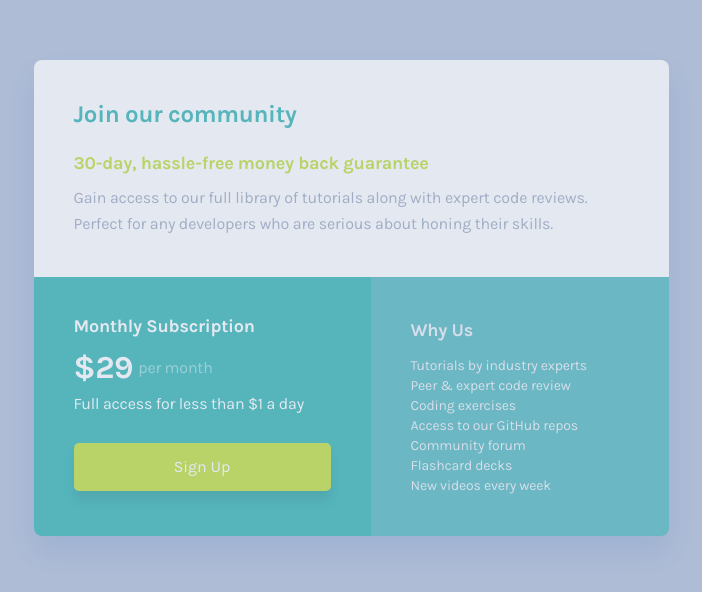
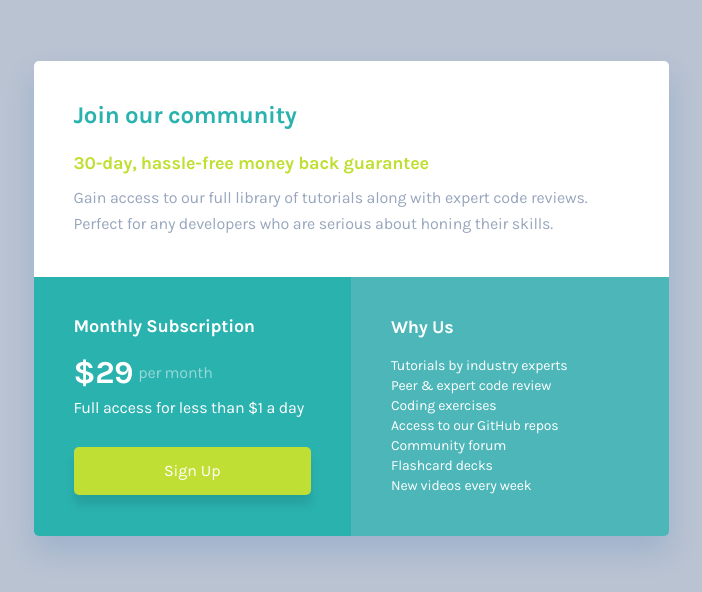
Before and after one commit to KutovaNatalya/grid, a plain HTML site: page index.html in a window 1536 px wide. Shown: the part 102-694 px from the top of the page, without its empty margins (417-1119 px from the left). Drawn offline with Linux system fonts and the light colour scheme; files whose address does not match are found by name.

Commit message:
next commit was added

```diff
--- a/css/style.css
+++ b/css/style.css
@@ -2,69 +2,64 @@
 body {
     font-family: Karla;
     background-color: var(--initial-color);
-    opacity: 0.67;
     font-weight: 400;
     font-size: 14px;
 }
 :root {
-    --initial-color: hsl(218, 33%, 76%);
+    --initial-color: hsl(218, 22%, 67%, 0.67);
     --primary-color: hsl(179, 62%, 43%);
-    --secondary-color: #9AA7BE;
     --btn-color: hsl(71, 73%, 54%);
 }
 .wrapper {
-height: 100%;
 padding: 72px 0 62px 0px;
 }
 .layout {
-   padding: 0 2rem;
+   padding: 0 32px;
 }
 .card {
 border-radius: 5px;
 overflow: hidden;
 }
-.section {
+.item {
     padding: 24px;
     color: #fff;
-    background-color: var(--primary-color);
 }
 .title {
     margin-bottom: 18px;
     font-size: 18px;
     font-weight: 700;
-    letter-spacing: -0.225px;
+    line-height: 21px;
+    letter-spacing: -0.22px;
 }
-.main_section {
+.main {
     background-color: #fff;
     padding: 28px 24px 32px 24px;
 }
-.main-section_title {
+.main_title {
     color: var(--primary-color);
     font-size: 20px;
+    line-height: 23px;
     font-weight: 700;
     letter-spacing: -0.25px;
     margin-bottom: 24px;
 }
-.main-section_subtitle {
+.main_subtitle {
     color: var(--btn-color);
     font-size: 15px;
     line-height: 20px;
-    letter-spacing: -0.187px;
+    letter-spacing: -0.19px;
     font-weight: 700;
     margin-bottom: 16px;
 }
-.main-section_text {
-    color: var(--secondary-color);
+.main_text {
+    color: hsl(218, 22%, 67%);
     line-height: 26px;
     letter-spacing: -0.175px;
 }
-
-.price-section_title {
-    font-size: 18px;
-    font-weight: 700;
-    letter-spacing: -0.225px;
+.price {
+    background-color: var(--primary-color);
 }
-.price-section_items {
+.price_items {
     margin-bottom: 4px;
     display: flex;
     align-items: center;
@@ -74,6 +69,7 @@ overflow: hidden;
     font-size: 32px;
     font-weight: 700;
     letter-spacing: -0.4px;
+    line-height: 37px;
 }
 .item_term {
     font-size: 16px;
@@ -81,7 +77,7 @@ line-height: 26px;
 letter-spacing: -0.2px;
 opacity: 0.5;
 }
-.price-section_text {
+.price_text {
     font-size: 16px;
     line-height: 26px;
     letter-spacing: -0.2px;
@@ -99,74 +95,71 @@ color: #fff;
     box-shadow: 0px 10px 10px 0px rgba(0, 0, 0, 0.10);
     background-color: var(--btn-color);
 }
-.advantages-section {
-opacity: 0.75;
+.advantages {
+background-color: hsla(179, 62%, 43%, .75);
 }
-.advantages-section_text {
 
-}
-.advantages-section_text p {
-line-height: 20px;
-letter-spacing: -0.1715px;
+.advantages_text {
+    line-height: 20px;
+letter-spacing: -0.17px;
 }
 @media (min-width: 1440px) {
     .wrapper {
-        height: 100%;
-        display: grid;
+        display: flex;
         justify-content: center;
         align-items: center;
+        height: 100%;
         padding: 0;
     }
     .layout {
         padding: 0px;
     }
 .card {
+    display: flex;
     max-width: 635px;
-    display: grid;
-    grid-template-columns: repeat(2, auto);
-  grid-template-rows: repeat(2, auto);
-  grid-template-areas:
-  "main_section main_section"
-  "price_section advantages-section";
-  border-radius: 8px;
-  box-shadow: 0px 15px 30px 0px rgba(0, 81, 171, 0.15);
+    margin: 0 auto;
+    min-height: 475px;
+    height: 100%;
+    box-shadow: 0px 15px 30px 0px rgba(0, 81, 171, 0.15);
+    flex-wrap: wrap;
+    width: 100%;
 }
-.section {
+.item {
     padding: 40px;
 }
 .title {
+
+}
+.main {
+    padding: 40px;
+    flex-grow: 1;
+}
+.main_title {
+    font-size: 24px;
+    letter-spacing: -0.3px;
+    line-height: 28px;
+}
+.main_subtitle {
+    font-size: 18px;
+    letter-spacing: -0.22px;
     margin-bottom: 12px;
 }
-.main_section {
-    grid-area: main_section;
-    padding: 40px;
-}
-.main-section_title {
-    font-size: 24px;
-    letter-spacing: -0.3px;
-    line-height: 1.2;
-}
-.main-section_subtitle {
-    font-size: 18px;
-    letter-spacing: -0.225px;
-    margin-bottom: 12px;
-}
-.main-section_text {
+.main_text {
     font-size: 16px;
 }
-.price_section {
-    grid-area: price_section;
+
+.price {
+    flex-grow: 0;
+width: 50%;
 }
-.price-section_title {
+.price_title {
     line-height: 1.1;
 }
-.price-section_text {
+.price_text {
 margin-bottom: 26px;
 }
-.item_value {
-    line-height: 1.2;
-}
-.advantages-section {
-    grid-area: advantages-section;
+.advantages {
+    flex-grow: 0;
+    width: 50%;
 }
 }
--- a/index.html
+++ b/index.html
@@ -12,25 +12,25 @@
   <div class="wrapper">
     <div class="layout">
       <div class="card">
-    <section class="main_section">
-<div class="main-section_title">Join our community</div>
-<div class="main-section_subtitle">30-day, hassle-free money back guarantee</div>
-<div class="main-section_text">
+    <div class="main">
+<div class="main_title">Join our community</div>
+<div class="main_subtitle">30-day, hassle-free money back guarantee</div>
+<div class="main_text">
   <p>Gain access to our full library of tutorials along with expert code reviews. Perfect for any developers who are serious about honing their skills.</p>
 </div>
-    </section>
-    <section class="price_section section">
-<div class="price-section_title title">Monthly Subscription</div>
-<div class="price-section_items">
+</div>
+    <div class="price item">
+<div class="price_title title">Monthly Subscription</div>
+<div class="price_items">
   <div class="item_value">$29</div>
   <div class="item_term">per month</div>
 </div>
-<div class="price-section_text">Full access for less than $1 a day</div>
+<div class="price_text">Full access for less than $1 a day</div>
 <a href="#" type="button">Sign Up</a>
-    </section>
-    <section class="advantages-section section">
-<div class="advantages-section_title title">Why Us</div>
-<div class="advantages-section_text">
+</div>
+    <div class="advantages item">
+<div class="advantages_title title">Why Us</div>
+<div class="advantages_text">
   <p>Tutorials by industry experts</p>
   <p>Peer & expert code review</p>
   <p>Coding exercises</p>
@@ -39,10 +39,9 @@
   <p>Flashcard decks</p>
   <p>New videos every week</p>
 </div>
-    </section>
+</div>
   </div>
   </div>
   </div>
-
 </body>
 </html>
```
